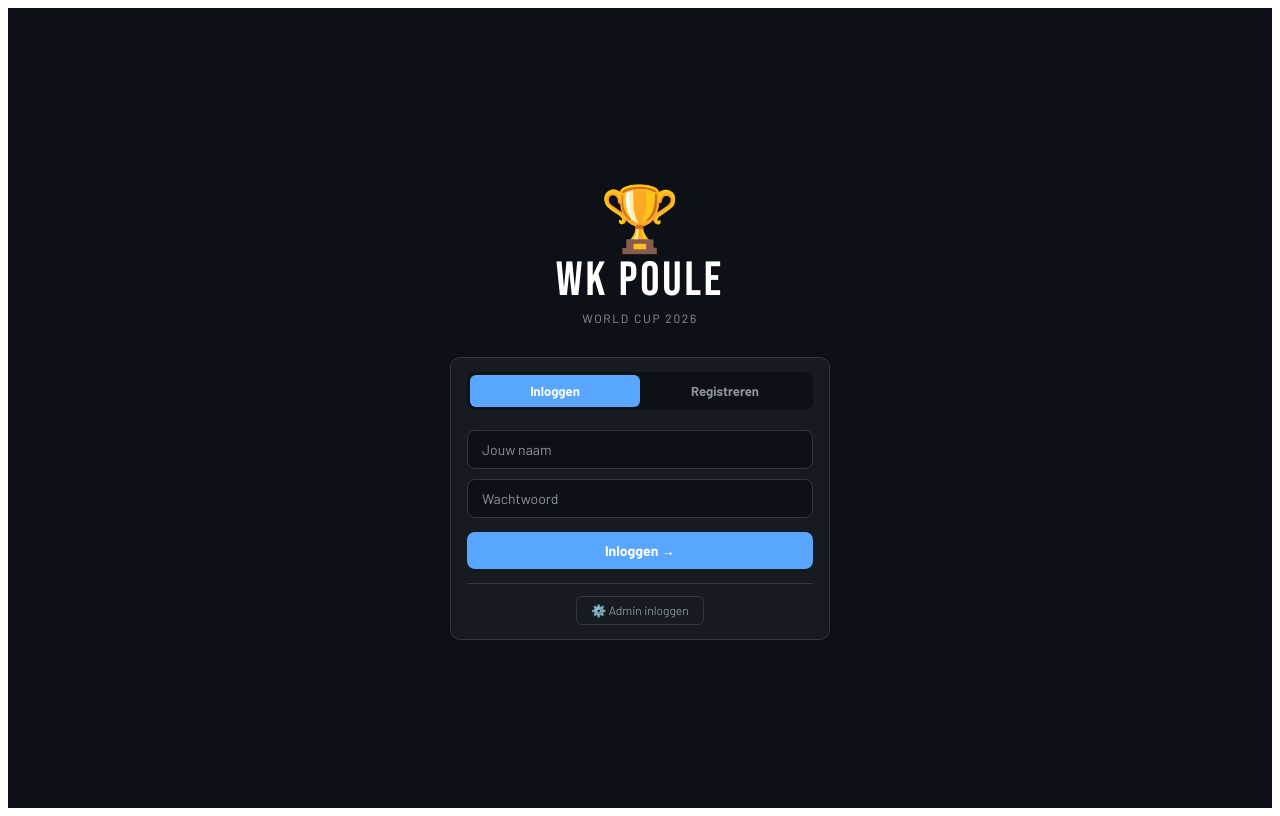
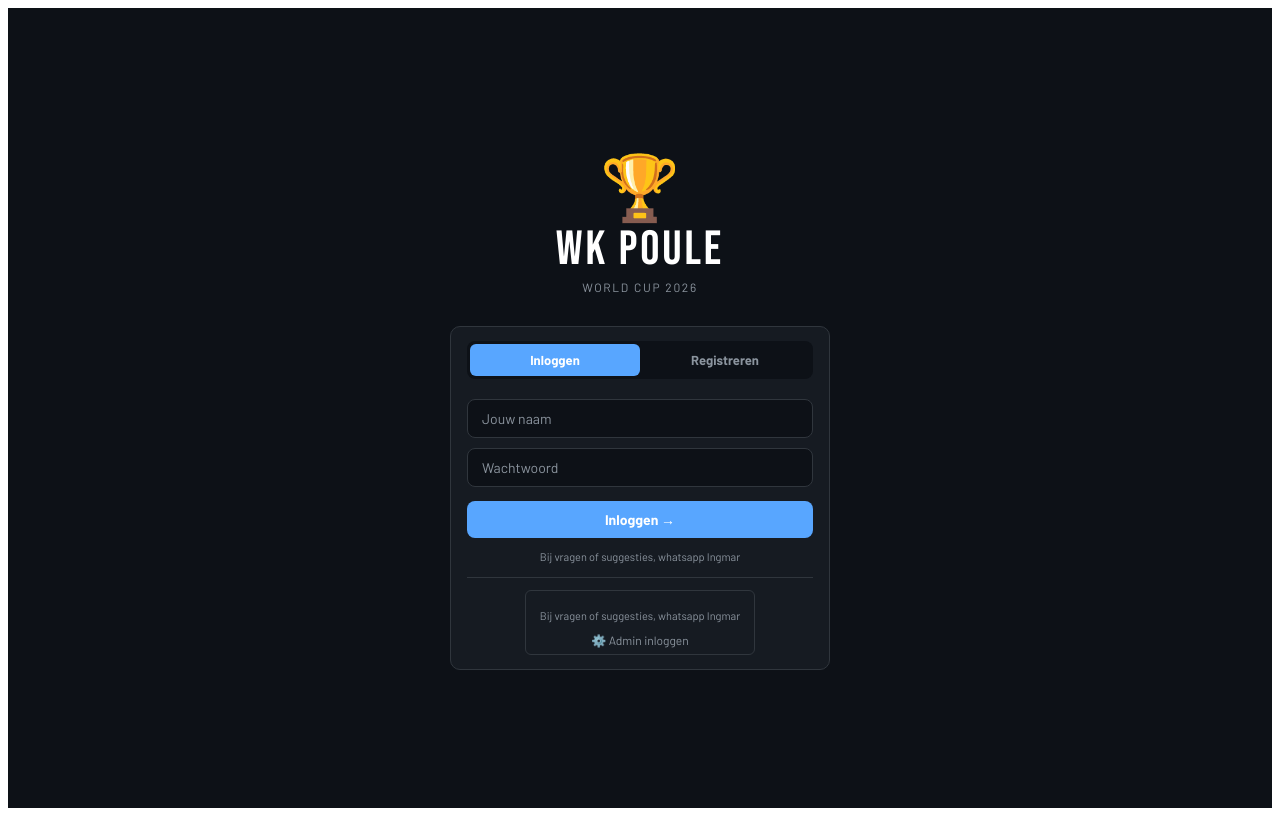
Before and after one commit to IWever/wkpoule, a React (Vite) app: page / in a window 1280 px wide. Built offline with nearby package versions, Linux system fonts and the light colour scheme.

Commit message:
Bij vragen en suggesties, whatsapp Ingmar

```diff
--- a/src/components/auth.jsx
+++ b/src/components/auth.jsx
@@ -122,6 +122,16 @@ function AuthScreen({
               {mode === "login" ? "Inloggen →" : "Account aanmaken →"}
             </button>
           </div>
+          <p
+            style={{
+              fontSize: 11,
+              color: "var(--muted)",
+              marginTop: 12,
+              textAlign: "center",
+            }}
+          >
+            Bij vragen of suggesties, whatsapp Ingmar
+          </p>
           <AdminLoginLink onLogin={onLogin} />
         </div>
       </div>
@@ -300,6 +310,16 @@ function AdminLoginLink({ onLogin }) {
           fontFamily: "var(--font)",
         }}
       >
+        <p
+          style={{
+            fontSize: 11,
+            color: "var(--muted)",
+            marginTop: 12,
+            textAlign: "center",
+          }}
+        >
+          Bij vragen of suggesties, whatsapp Ingmar
+        </p>
         ⚙️ Admin inloggen
       </button>
     </div>
```
